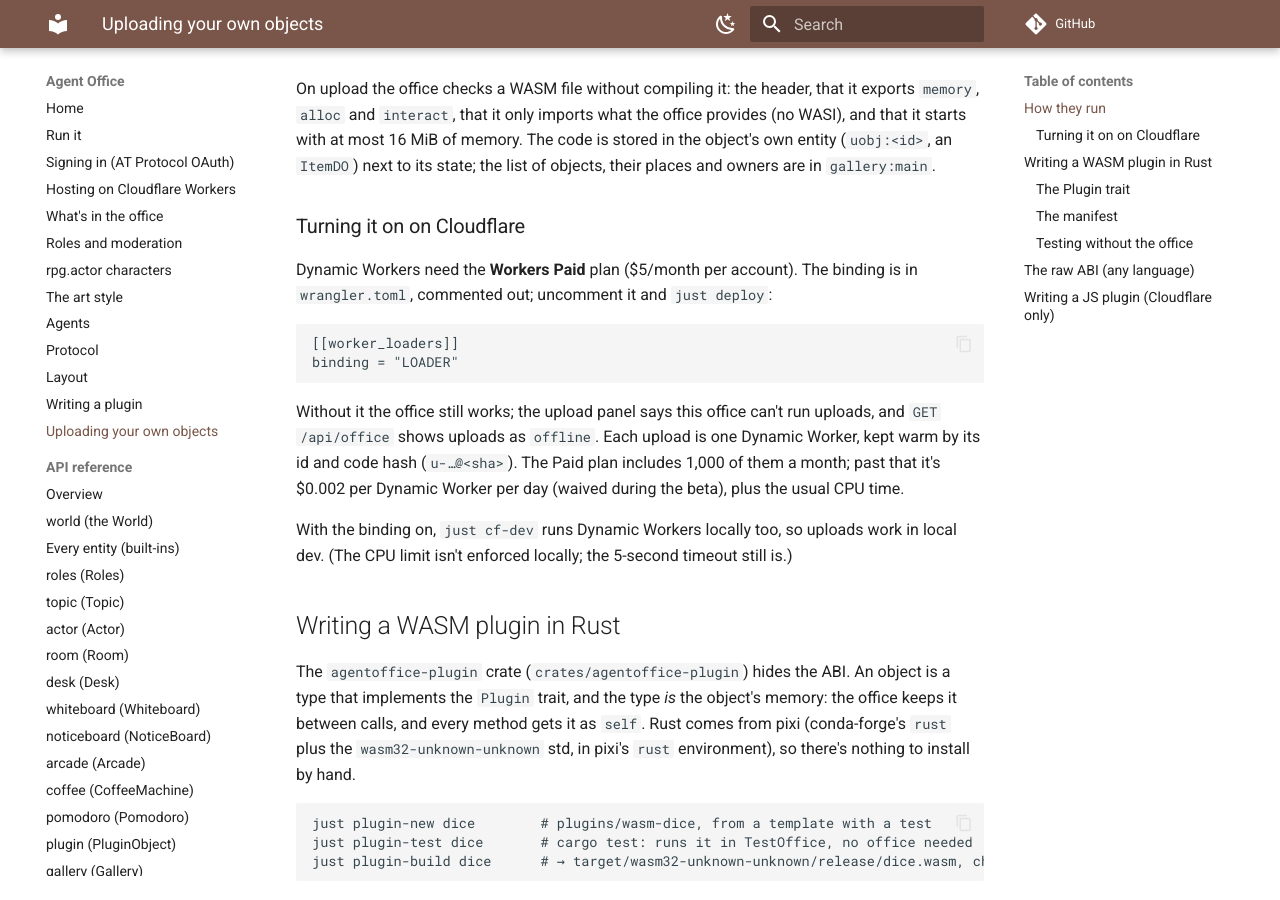
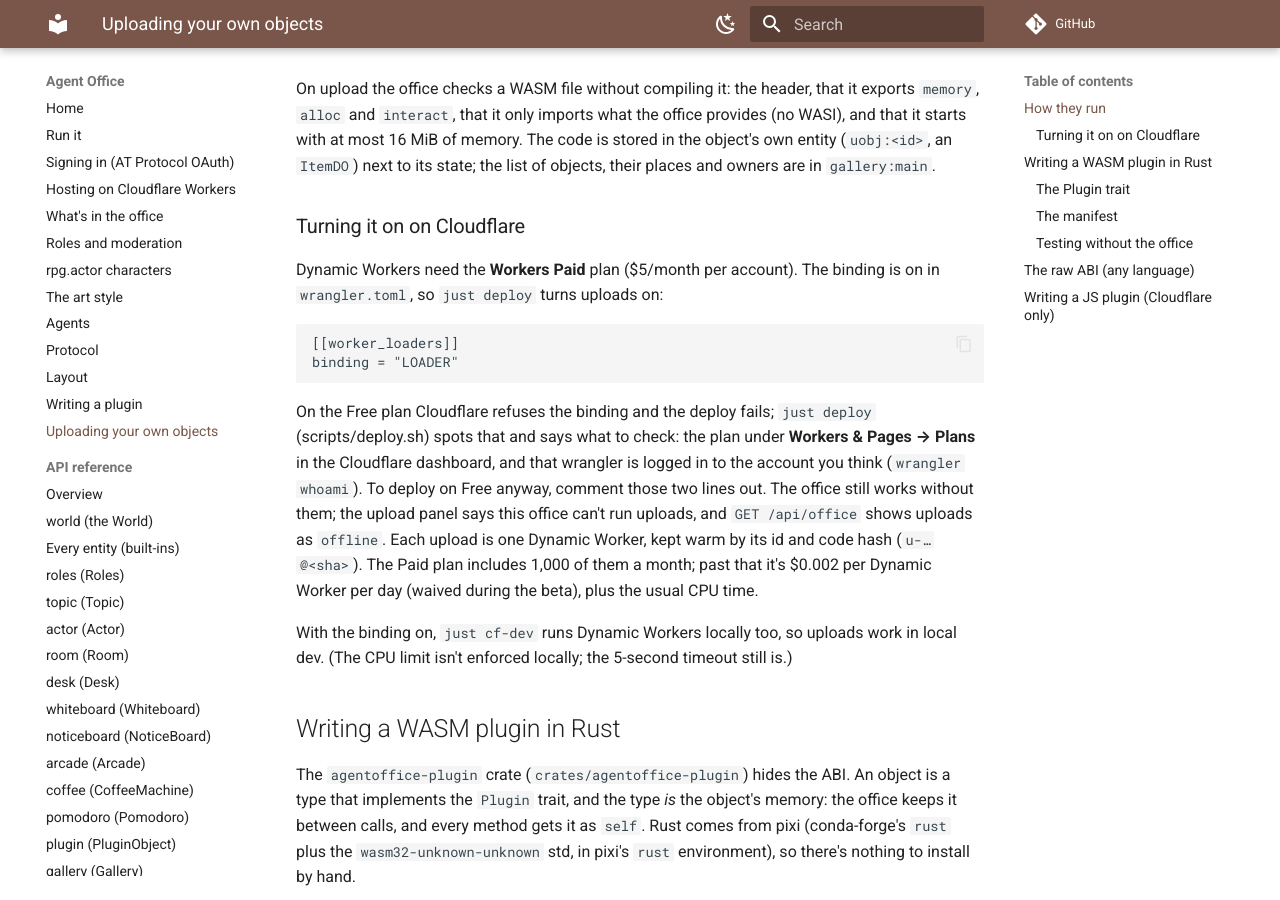
Before and after one commit to nandi-conda/agentoffice, an MkDocs documentation site: the page built from docs/uploads.md, in a window 1280 px wide and 900 px high, scrolled down 1048 px. Built offline with MkDocs 1.6.1 and Material for MkDocs 9.7.7, drawn with Linux system fonts in a browser that asks for light colours; comment, search, counter and statistics services are not loaded.

Commit message:
Turn on the Worker Loader binding so uploaded plugins run on Cloudflare
Uncomments [[worker_loaders]] LOADER in wrangler.toml (needs Workers Paid).
just deploy now goes through scripts/deploy.sh, which explains what to check
(plan in the dashboard, wrangler account) when the deploy fails over the
binding. The upload refusal says the office was deployed without LOADER.

Co-Authored-By: Claude Opus 5.5 <noreply@anthropic.com>
Claude-Session: https://claude.ai/code/session_01DPL5hjyznXZSKgu8F3ith2

````diff
--- a/docs/uploads.md
+++ b/docs/uploads.md
@@ -50,15 +50,20 @@ are in `gallery:main`.
 ### Turning it on on Cloudflare
 
 Dynamic Workers need the **Workers Paid** plan ($5/month per account). The
-binding is in `wrangler.toml`, commented out; uncomment it and `just deploy`:
+binding is on in `wrangler.toml`, so `just deploy` turns uploads on:
 
 ```toml
 [[worker_loaders]]
 binding = "LOADER"
 ```
 
-Without it the office still works; the upload panel says this office can't
-run uploads, and `GET /api/office` shows uploads as `offline`. Each upload is
+On the Free plan Cloudflare refuses the binding and the deploy fails;
+`just deploy` (scripts/deploy.sh) spots that and says what to check: the plan
+under **Workers & Pages → Plans** in the Cloudflare dashboard, and that
+wrangler is logged in to the account you think (`wrangler whoami`). To deploy
+on Free anyway, comment those two lines out. The office still works without
+them; the upload panel says this office can't run uploads, and
+`GET /api/office` shows uploads as `offline`. Each upload is
 one Dynamic Worker, kept warm by its id and code hash (`u-…@<sha>`). The
 Paid plan includes 1,000 of them a month; past that it's $0.002 per Dynamic
 Worker per day (waived during the beta), plus the usual CPU time.
````
Also changed, not shown: wrangler.toml (+5 -4 lines), 3 other files.
